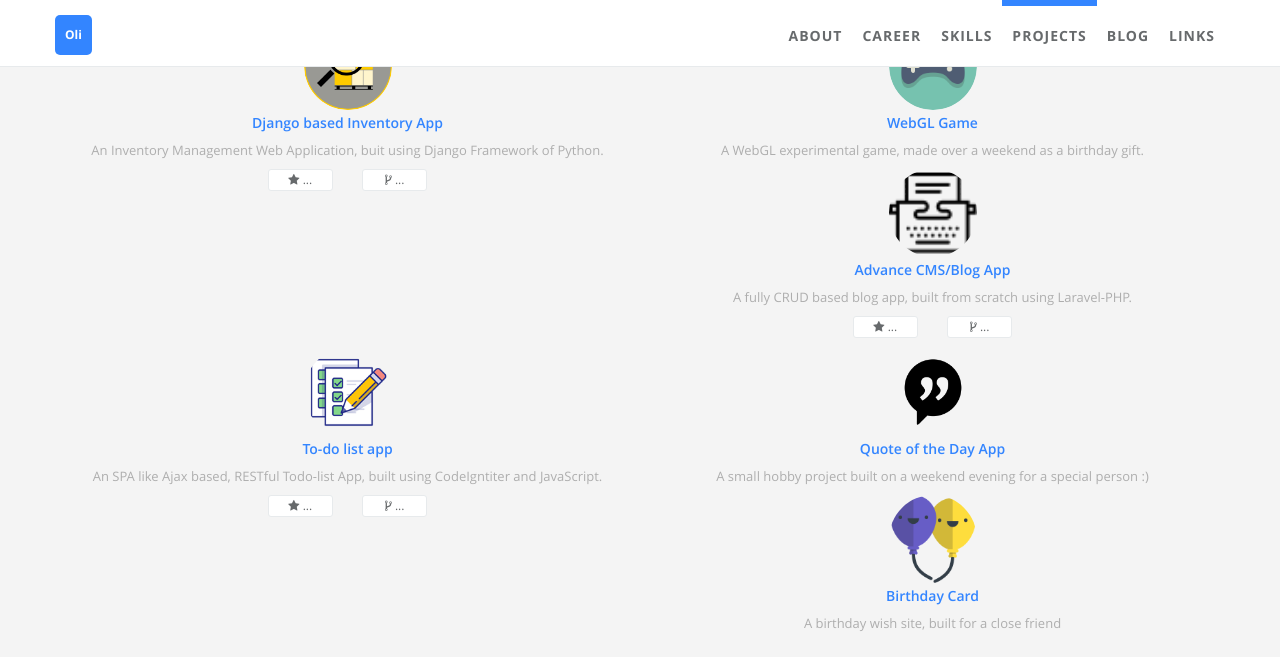
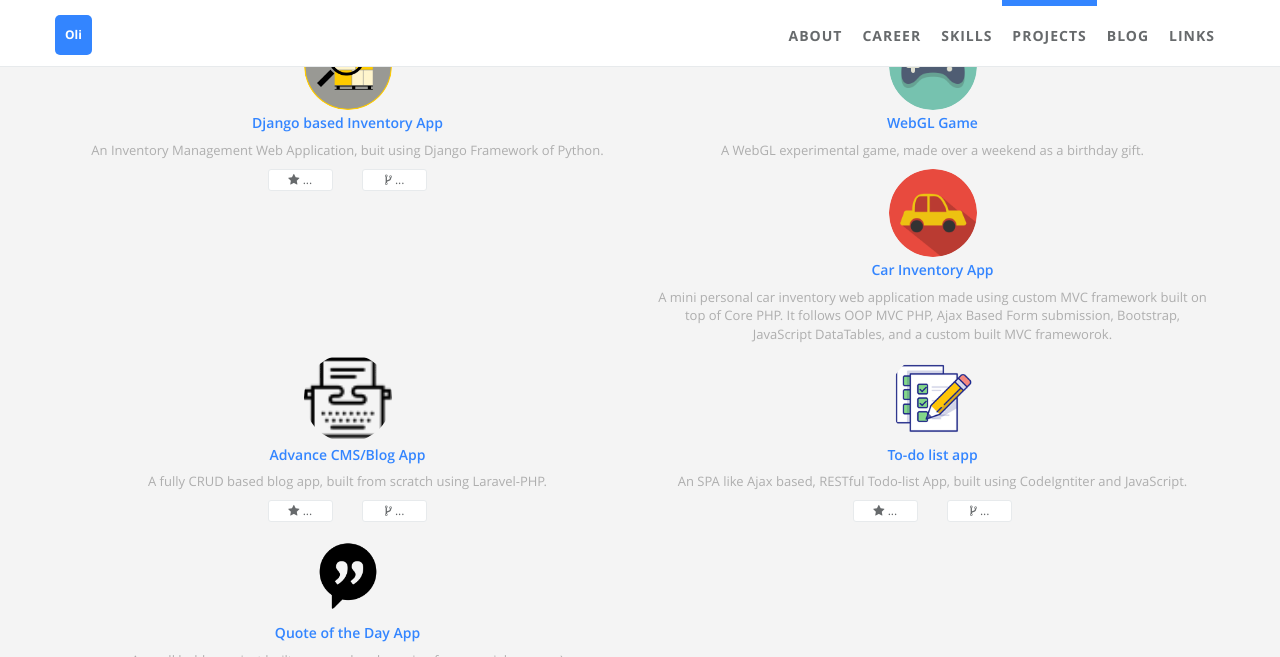
Before and after one commit to Ahmad-Waliullah-Khan/Ahmad-W-Khan.github.io, a Jekyll site: the page built from index.html, in a window 1280 px wide and 900 px high, scrolled down 2288 px, cut to the strip 0-657 px from the top of the window. Built offline with Jekyll 4.4.1, drawn with Linux system fonts in a browser that asks for light colours.

Commit message:
Added Car Inventory App to projects list

```diff
--- a/_data/index/projects.yml
+++ b/_data/index/projects.yml
@@ -13,6 +13,12 @@
   url: http://ahmadwkhan.com/webgl-game-by-oli
   img: /static/assets/img/landing/game_controller.png
   desc: A WebGL experimental game, made over a weekend as a birthday gift.
+
+- name: Car Inventory App
+  i18n: google
+  url: http://carinventory.epizy.com/
+  img: /static/assets/img/landing/Car-icon.png
+  desc: A mini personal car inventory web application made using custom MVC framework built on top of Core PHP. It follows OOP MVC PHP, Ajax Based Form submission, Bootstrap, JavaScript DataTables, and a custom built MVC frameworok.
 
 - name: Advance CMS/Blog App
   i18n: jalpc
```
Also changed, not shown: static/assets/img/landing/Car-icon.png (added).
